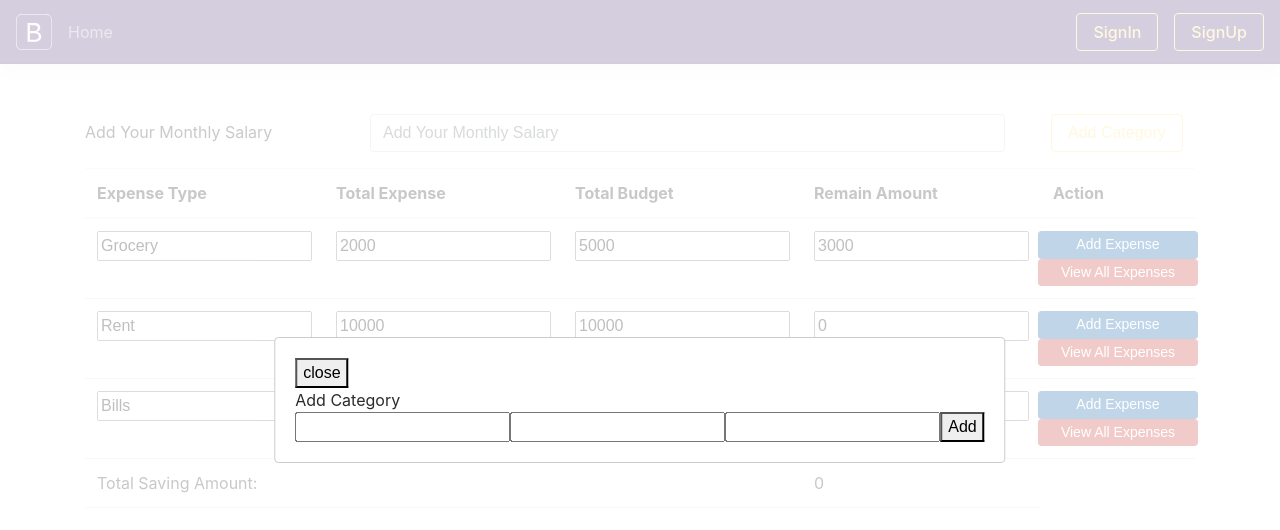
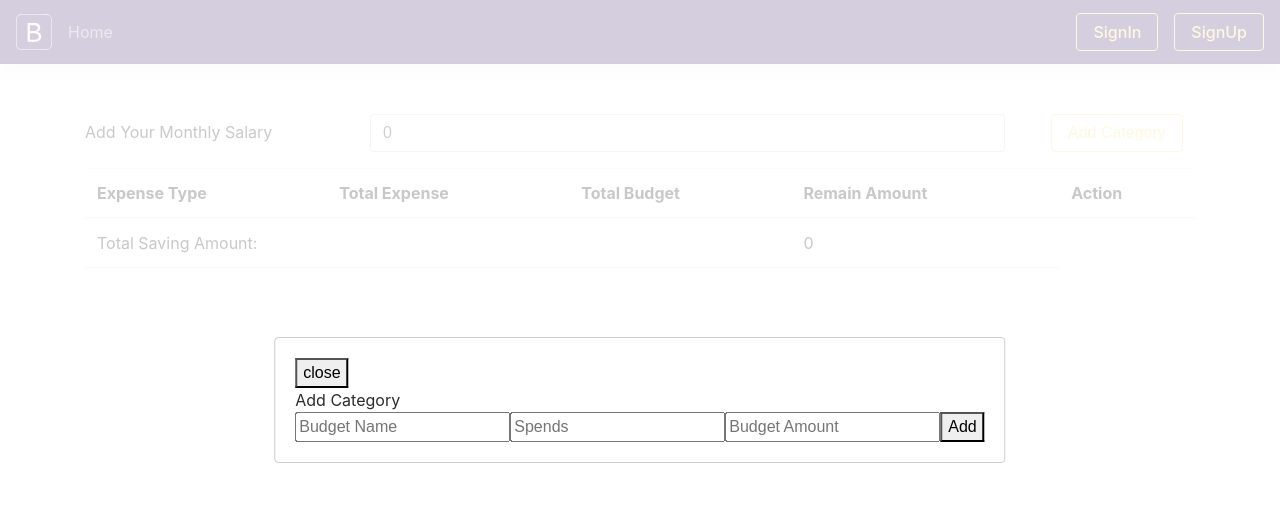
Before and after one commit to npadal848/budget-planner-app, a React (Create React App) app: page / in a window 1280 px wide. Both pictures are taken after a click on the button "Add Category". Shown: the top 530 px of the page. Built offline with nearby package versions, Linux system fonts and the light colour scheme.

Commit message:
Added monthlyamount and budget amount logic

```diff
--- a/src/components/budget/DisplayBudgetPlans.js
+++ b/src/components/budget/DisplayBudgetPlans.js
@@ -1,6 +1,7 @@
 import React, { Component } from "react";
 import { connect } from "react-redux";
 import { withRouter, Link } from "react-router-dom";
+import { Field, reduxForm } from "redux-form";
 
 class DisplayBudgetPlans extends Component {
   constructor(props) {
@@ -13,9 +14,7 @@ class DisplayBudgetPlans extends Component {
       const { id, name, spends, budgetAmount, remainingBalance } = category;
       return (
         <tr key={id}>
-          <td>
-            <input name="name" value={name} />
-          </td>
+          <td>{name}</td>
           <td>
             <input name="spends" value={spends} />
           </td>
@@ -59,6 +58,7 @@ class DisplayBudgetPlans extends Component {
             </tr>
           </thead>
           <tbody>
+            {/* <form>{renderData}</form> */}
             {renderData}
             <tr>
               <td colSpan="3">Total Saving Amount: </td>
@@ -72,7 +72,14 @@ class DisplayBudgetPlans extends Component {
 }
 
 const mapStateToProps = (state) => {
-  return { ...state };
+  return {
+    ...state,
+    //  initialValues: state.category.allCategory
+  };
 };
 
-export default withRouter(connect(mapStateToProps)(DisplayBudgetPlans));
+export default // reduxForm({
+//   form: "display-form",
+//   enableReinitialize: true,
+// });
+withRouter(connect(mapStateToProps)(DisplayBudgetPlans));
--- a/src/components/budget/home.js
+++ b/src/components/budget/home.js
@@ -3,13 +3,20 @@ import { connect } from "react-redux";
 import { withRouter } from "react-router-dom";
 import CategoryModel from "../common/CategoryModelPopup";
 import DisplayBudgetPlans from "./DisplayBudgetPlans";
+import { updateBudget, resetBudget } from "../../redux/action/budgetActions";
 
 class Home extends Component {
   constructor(props) {
     super(props);
-    this.state = { modalIsOpen: false };
+    this.state = { modalIsOpen: false, monthlySalary: 0 };
   }
 
+  componentDidMount() {
+    this.setState({
+      ...this.state,
+      monthlySalary: this.props.category.monthlySalary,
+    });
+  }
   onCloseModal = () => {
     this.setState({ modalIsOpen: false });
   };
@@ -19,6 +26,18 @@ class Home extends Component {
 
   handleSubmit = (e) => {
     e.preventDefault();
+  };
+
+  onChangeSalary = (e) => {
+    const { dispatch } = this.props;
+    const salary = e.target.value;
+    this.setState({ ...this.state, monthlySalary: salary });
+    console.log(salary);
+    if (!isNaN(salary) && salary > 0) {
+      dispatch(updateBudget(salary));
+    } else {
+      dispatch(resetBudget());
+    }
   };
 
   render() {
@@ -33,10 +52,11 @@ class Home extends Component {
                 </label>
                 <div className="col-sm-7">
                   <input
-                    type="text"
+                    type="number"
                     className="form-control"
-                    id=""
+                    value={this.state.monthlySalary}
                     placeholder="Add Your Monthly Salary"
+                    onChange={(e) => this.onChangeSalary(e)}
                   />
                 </div>
                 <div className="col-sm-2">
--- a/src/components/common/CategoryModelPopup.js
+++ b/src/components/common/CategoryModelPopup.js
@@ -41,9 +41,24 @@ const CategoryModel = (props) => {
         <button onClick={closeModal}>close</button>
         <div>Add Category</div>
         <form onSubmit={handleSubmit(addBudgetCategory)}>
-          <Field name="name" component="input" type="text" />
-          <Field name="spends" component="input" type="number" />
-          <Field name="budgetAmount" component="input" type="number" />
+          <Field
+            name="name"
+            component="input"
+            type="text"
+            placeholder="Budget Name"
+          />
+          <Field
+            name="spends"
+            component="input"
+            type="number"
+            placeholder="Spends"
+          />
+          <Field
+            name="budgetAmount"
+            component="input"
+            type="number"
+            placeholder="Budget Amount"
+          />
           {/* <Field name="remainingBalance" component="input" type="number" /> */}
           <button type="submit">Add</button>
         </form>
--- a/src/redux/action/budgetActions.js
+++ b/src/redux/action/budgetActions.js
@@ -13,3 +13,17 @@ export const removeCategory = (category) => {
     payload: category,
   };
 };
+
+export const updateBudget = (salary) => {
+  return {
+    type: ActionTypes.UPDATE_BUDGET,
+    payload: salary,
+  };
+};
+
+export const resetBudget = () => {
+  return {
+    type: ActionTypes.RESET_BUDGET,
+    payload: {},
+  };
+};
--- a/src/redux/constant/actionTypes.js
+++ b/src/redux/constant/actionTypes.js
@@ -6,6 +6,8 @@ const ActionTypes = {
   ADD_MONTHLY_INCOME: "ADD_MONTHLY_INCOME",
   VIEW_HISTORY: "VIEW_HISTORY",
   UPDATE_SAVING_AMOUNT: "UPDATE_SAVING_AMOUNT",
+  UPDATE_BUDGET: "UPDATE_BUDGET",
+  RESET_BUDGET: "RESET_BUDGET",
 };
 
 export default ActionTypes;
--- a/src/redux/reducer/budgetReducer.js
+++ b/src/redux/reducer/budgetReducer.js
@@ -2,32 +2,10 @@ import React from "react";
 import Actions from "../constant/actionTypes";
 
 const initialState = {
-  monthlySalary: 50000,
+  monthlySalary: 0,
   totalSavingAmount: 0,
   totalBudgetAmount: 0,
-  allCategory: [
-    {
-      id: 1,
-      name: "Grocery",
-      budgetAmount: 5000,
-      spends: 2000,
-      remainingBalance: 3000,
-    },
-    {
-      id: 2,
-      name: "Rent",
-      budgetAmount: 10000,
-      spends: 10000,
-      remainingBalance: 0,
-    },
-    {
-      id: 3,
-      name: "Bills",
-      budgetAmount: 5000,
-      spends: 3700,
-      remainingBalance: 1300,
-    },
-  ],
+  allCategory: [],
 };
 
 export const budgetCategoryReducer = (
@@ -36,11 +14,11 @@ export const budgetCategoryReducer = (
 ) => {
   switch (type) {
     case Actions.ADD_BUDGET_CATEGORY:
+      let budget1 = 0;
       state.allCategory.forEach((category, index) => {
-        state.totalBudgetAmount += parseInt(category.budgetAmount);
-        console.log("totalSavingAmount: ", parseInt(category.budgetAmount));
+        budget1 += parseInt(category.budgetAmount);
       });
-      state.totalBudgetAmount += parseInt(payload.budgetAmount);
+      state.totalBudgetAmount = budget1 + parseInt(payload.budgetAmount);
       state.totalSavingAmount = state.monthlySalary - state.totalBudgetAmount;
       return {
         ...state,
@@ -51,7 +29,24 @@ export const budgetCategoryReducer = (
       return {
         ...state,
       };
-
+    case Actions.UPDATE_BUDGET:
+      let budget2 = 0;
+      state.allCategory.forEach((category, index) => {
+        budget2 += parseInt(category.budgetAmount);
+      });
+      return {
+        ...state,
+        totalBudgetAmount: parseInt(budget2),
+        monthlySalary: parseInt(payload),
+        totalSavingAmount: parseInt(payload) - parseInt(budget2),
+      };
+    case Actions.RESET_BUDGET:
+      return {
+        ...state,
+        monthlySalary: 0,
+        totalBudgetAmount: 0,
+        totalSavingAmount: 0,
+      };
     default:
       return { ...state };
   }
```
